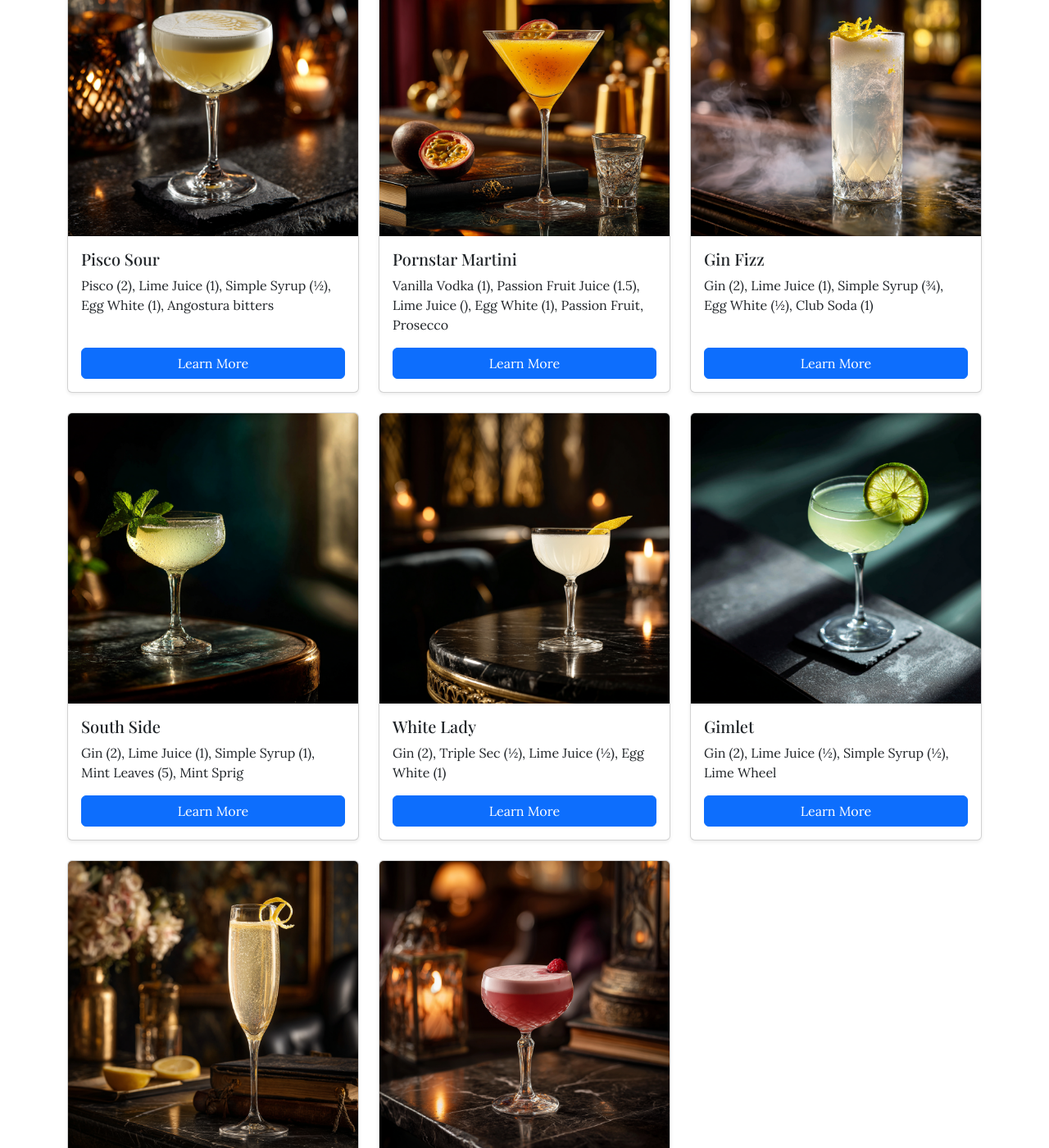
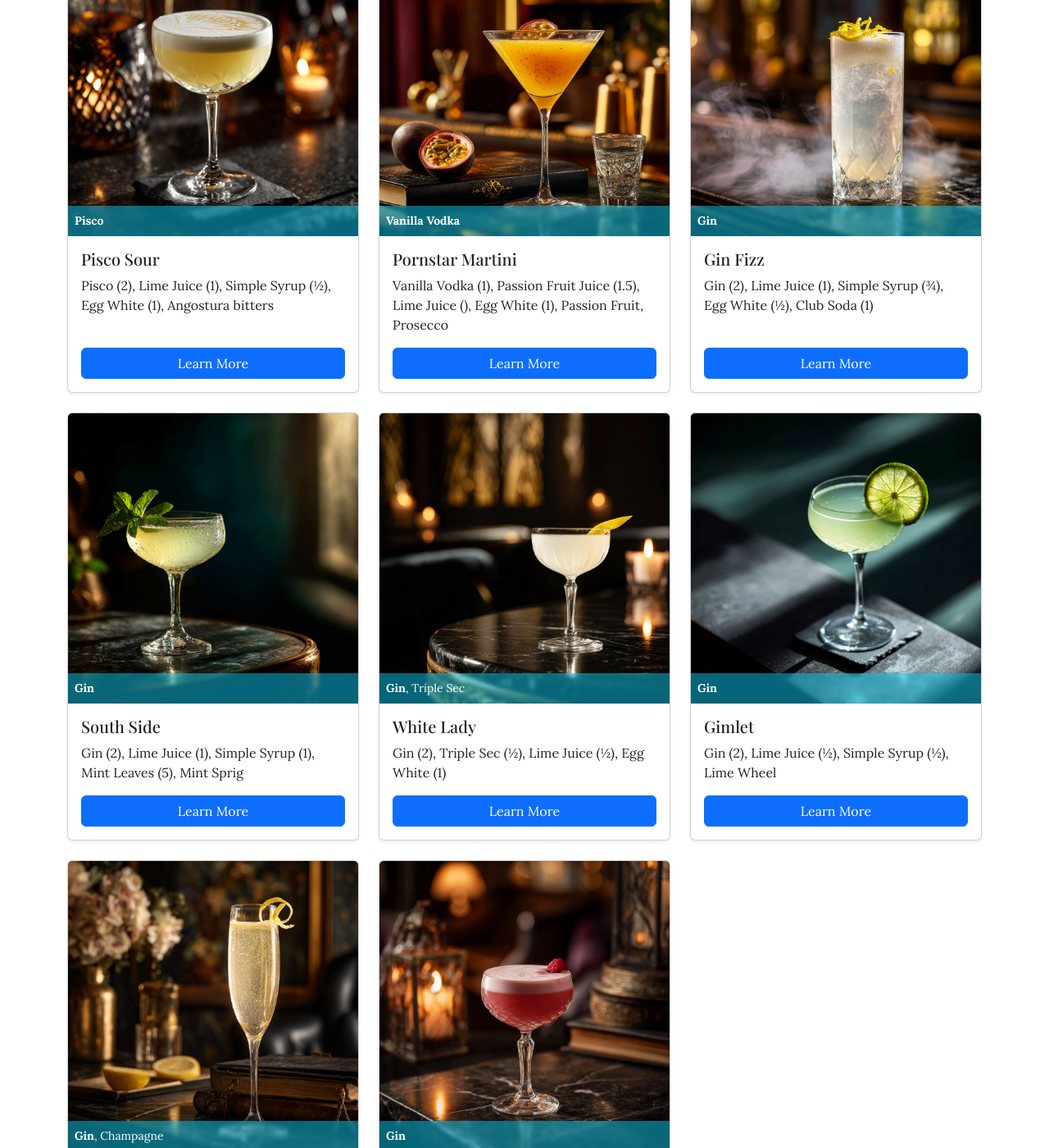
Before and after one commit to SanguPackage/Sanguine-Spirits, a Jekyll site: the page built from index.markdown, in a window 1280 px wide and 1400 px high, scrolled down 591 px. Shown: the whole window at 82% size. Built offline with Jekyll 4.4.1, drawn with Linux system fonts in a browser that asks for light colours; nearby versions of some CDN libraries; some web fonts are replaced.

Commit message:
cocktail card: overlay with the alcohols

```diff
--- a/_data/cocktails.yml
+++ b/_data/cocktails.yml
@@ -127,6 +127,7 @@
     - name: Triple Sec
       amount: 0.5
       type: shaker
+      spirit: true
     - name: Lime Juice
       amount: 0.5
       type: shaker
@@ -183,6 +184,7 @@
     - name: Champagne
       amount: 3
       type: top
+      spirit: true
     - name: Lemon Twist
       type: garnish
   steps:
--- a/_includes/card.html
+++ b/_includes/card.html
@@ -4,7 +4,38 @@
   {%- assign url = url | replace: ' ', '-' -%}
   {%- assign img = url | prepend: 'assets/cocktails/' -%}
   {%- assign img = img | append: '.png' -%}
-  <img src="{{ img | relative_url }}" class="card-img-top" alt="{{ cocktail.name }}">
+
+  <div class="position-relative">
+    <img src="{{ img | relative_url }}" class="card-img-top" alt="{{ cocktail.name }}">
+
+    {%- assign spirit_ingredients = cocktail.ingredients | where: "spirit", true -%}
+    {%- assign all_spirits = "" | split: "" -%}
+
+    {%- if cocktail.spirit -%}
+      {%- assign main_spirit = cocktail.spirit -%}
+      {%- assign all_spirits = all_spirits | push: main_spirit -%}
+    {%- endif -%}
+
+    {%- for ingredient in spirit_ingredients -%}
+      {%- assign all_spirits = all_spirits | push: ingredient.name -%}
+    {%- endfor -%}
+
+    {%- if all_spirits.size > 0 -%}
+    <div class="position-absolute bottom-0 start-0 end-0 bg-info bg-opacity-50 text-white p-2" style="backdrop-filter: blur(2px);">
+      <small class="d-block">
+        {%- for spirit_name in all_spirits -%}
+          {%- if spirit_name == cocktail.spirit -%}
+            <strong>{{ spirit_name }}</strong>
+          {%- else -%}
+            {{ spirit_name }}
+          {%- endif -%}
+          {%- unless forloop.last %}, {% endunless -%}
+        {%- endfor -%}
+      </small>
+    </div>
+    {%- endif -%}
+  </div>
+
   <div class="card-body d-flex flex-column">
     <h5 class="card-title">{{ cocktail.name }}</h5>
     <p class="card-text flex-grow-1">
```
